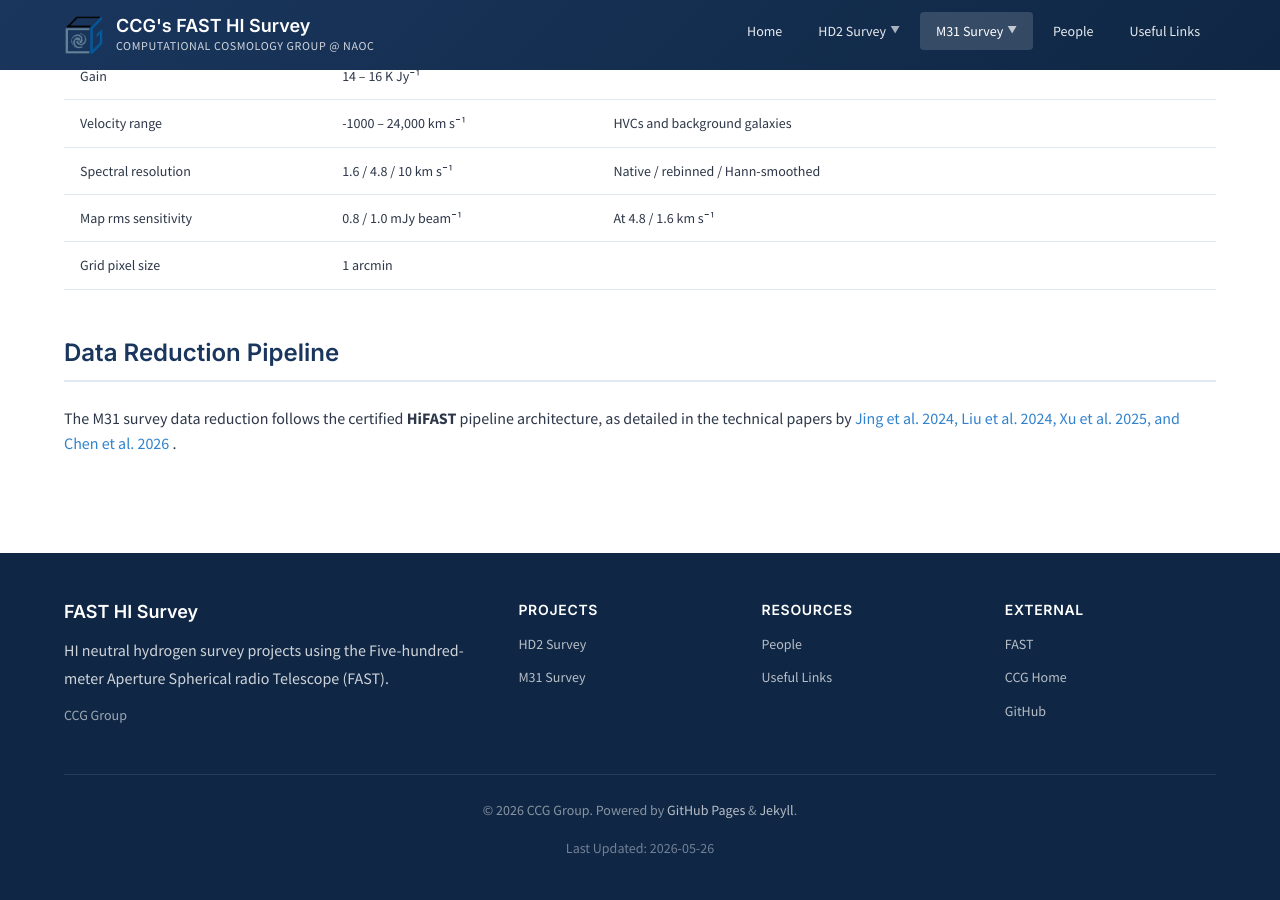
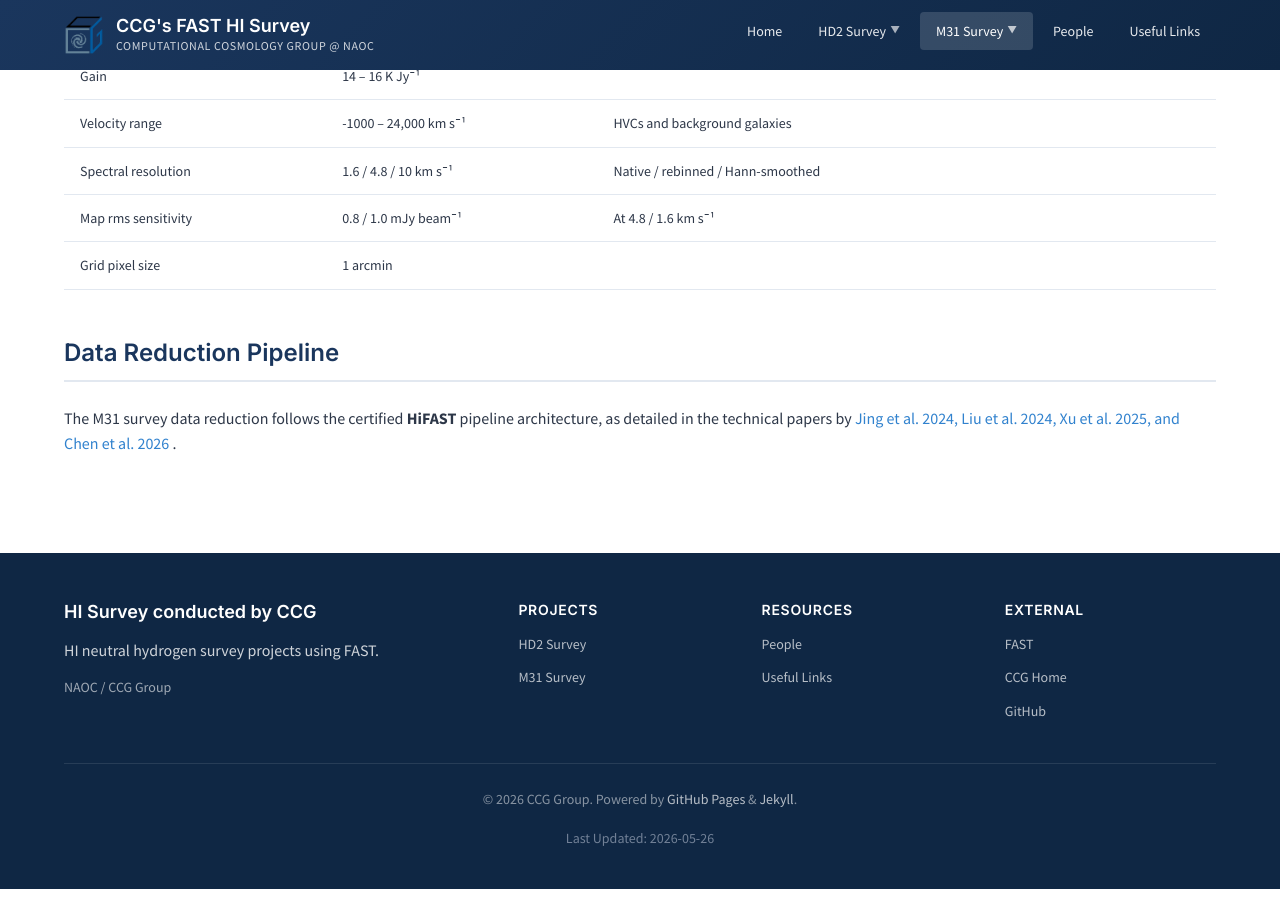
Before and after one commit to ccg-FAST/ccg-FAST.github.io, a Jekyll site: the page built from m31/observation.md, in a window 1280 px wide and 900 px high, scrolled down 2700 px. Built offline with Jekyll 4.4.1, drawn with Linux system fonts in a browser that asks for light colours; some of the changed text lies outside the part shown.

Commit message:
formatting homepage

```diff
--- a/_includes/footer.html
+++ b/_includes/footer.html
@@ -2,9 +2,9 @@
     <div class="container">
         <div class="footer-inner">
             <div class="footer-section">
-                <h3 class="footer-title">FAST HI Survey</h3>
-                <p class="footer-description">HI neutral hydrogen survey projects using the Five-hundred-meter Aperture Spherical radio Telescope (FAST).</p>
-                <p class="footer-affiliation">CCG Group</p>
+                <h3 class="footer-title">HI Survey conducted by CCG</h3>
+                <p class="footer-description">HI neutral hydrogen survey projects using FAST.</p>
+                <p class="footer-affiliation">NAOC / CCG Group</p>
             </div>
 
             <div class="footer-section">
--- a/m31/observation.md
+++ b/m31/observation.md
@@ -51,19 +51,19 @@
                 <tr>
                     <td>Y1 (ZD2021_4)</td>
                     <td>593 deg²</td>
-                    <td>✓ Complete</td>
+                    <td>Complete</td>
                     <td>Sep 2021 – Feb 2022</td>
                 </tr>
                 <tr>
                     <td>Y2 (ZD2022_4)</td>
                     <td>685 deg²</td>
-                    <td>✓ Complete</td>
+                    <td>Complete</td>
                     <td>Oct 2022 – Feb 2023</td>
                 </tr>
                 <tr>
                     <td>Y3 (ZD2023_4)</td>
                     <td>685 deg²</td>
-                    <td>✓ Complete</td>
+                    <td>Complete</td>
                     <td>Sep 2023 – Feb 2024</td>
                 </tr>
             </tbody>
```
Also changed, not shown: other parts of m31/observation.md (+1 -1 lines), index.md (+6 -2 lines).
